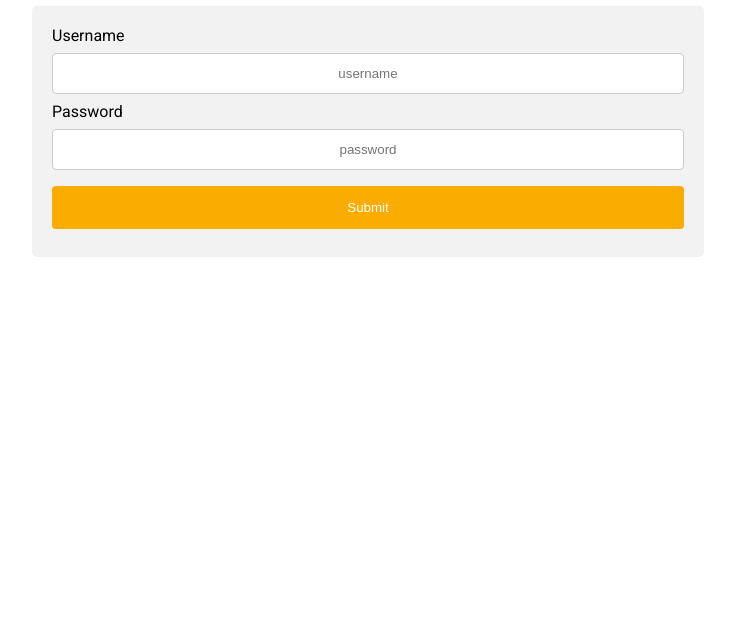
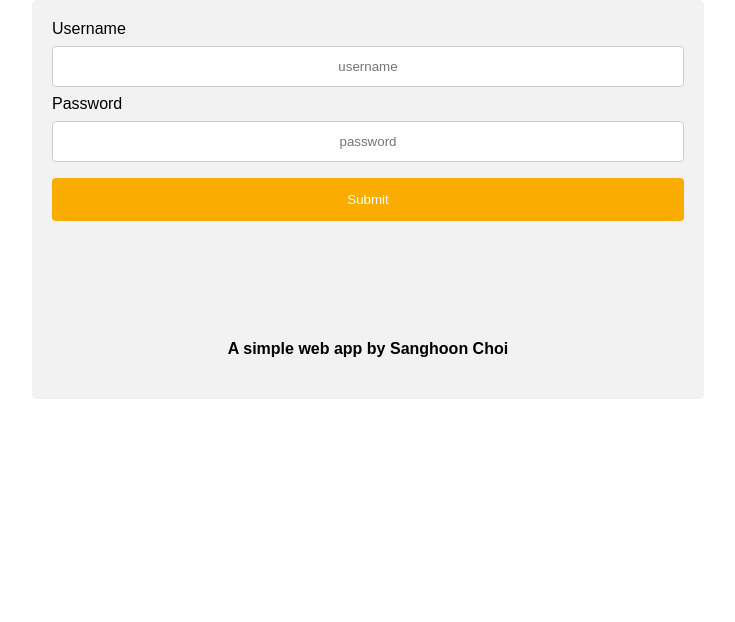
Before and after one commit to sanghoon5499/LoginDemo, a plain HTML site: page index.html in a window 1280 px wide. Shown: the part 178-800 px from the top of the page, without its empty margins (272-1007 px from the left). Drawn offline with Linux system fonts and the light colour scheme.

Commit message:
fixed more stuff

```diff
--- a/index.html
+++ b/index.html
@@ -4,16 +4,17 @@
     <meta charset="UTF-8">
     <meta http-equiv="X-UA-Compatible" content="IE=edge">
     <meta name="viewport" content="width=device-width, initial-scale=1.0">
-    <title>Full Stack Assignment</title>
+    <title>Log in</title>
 
 
-    <link rel="stylesheet" href="https://fonts.googleapis.com/css?family=Roboto">
+    <link rel="stylesheet"
+          href="https://fonts.googleapis.com/css2?family=Varela+Round&display=swap">
 
 
 </head>
 
 <style>
-    body {font-family: "Roboto", sans-serif;}
+    body {font-family: "Valera Round", sans-serif;}
 
     input[type=text], select {
         text-align: center;
@@ -37,7 +38,7 @@
         cursor: pointer;
     }
 
-    input[type=submit]:hover {
+    input[type=button]:hover {
         background-color: #f59f00;
     }
 
@@ -50,7 +51,7 @@
         padding: 20px;
     }
 
-    h1 {
+    h1, h4{
         text-align: center;
 
     }
@@ -73,6 +74,9 @@
       <input type="button" value="Submit" onClick="checkEmpty()">
     </form>
 
+    <br><br><br><br><br>
+    <h4> A simple web app by Sanghoon Choi</h4>
+
     <script>
         function checkEmpty() {
             var usr = document.forms["login"]["username"].value;
```
Also changed, not shown: page.html (+1 -1 lines).
